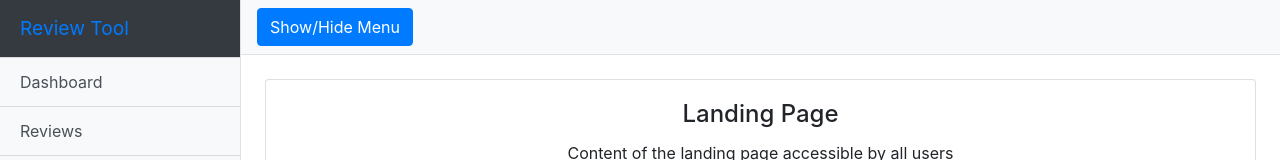
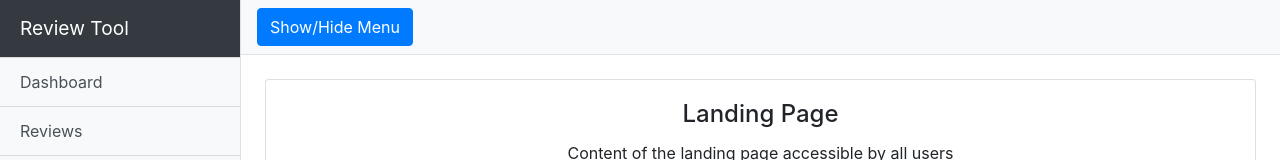
Before and after one commit to VitaliyBulyma/FileUploadSendEmail, a React (Create React App) app in the folder client/: page / in a window 1280 px wide. Shown: the top 160 px of the page. Built offline with nearby package versions, Linux system fonts and the light colour scheme; no server answers.

Commit message:
styles edited

```diff
--- a/client/src/components/SideBar.js
+++ b/client/src/components/SideBar.js
@@ -3,7 +3,7 @@ import React from 'react';
 const SideBar = () => {
     return (
         <div className="bg-light border-right" id="sidebar-wrapper">
-          <div className="sidebar-heading bg-dark text-white"><a href="/">Review Tool</a></div>
+          <div className="sidebar-heading bg-dark text-white"><a style={{color: "white"}} href="/">Review Tool</a></div>
           <div className="list-group list-group-flush">
             <a href="/dashboard" className="list-group-item list-group-item-action bg-light">Dashboard</a>
             <a href="/reviews" className="list-group-item list-group-item-action bg-light">Reviews</a>
```
